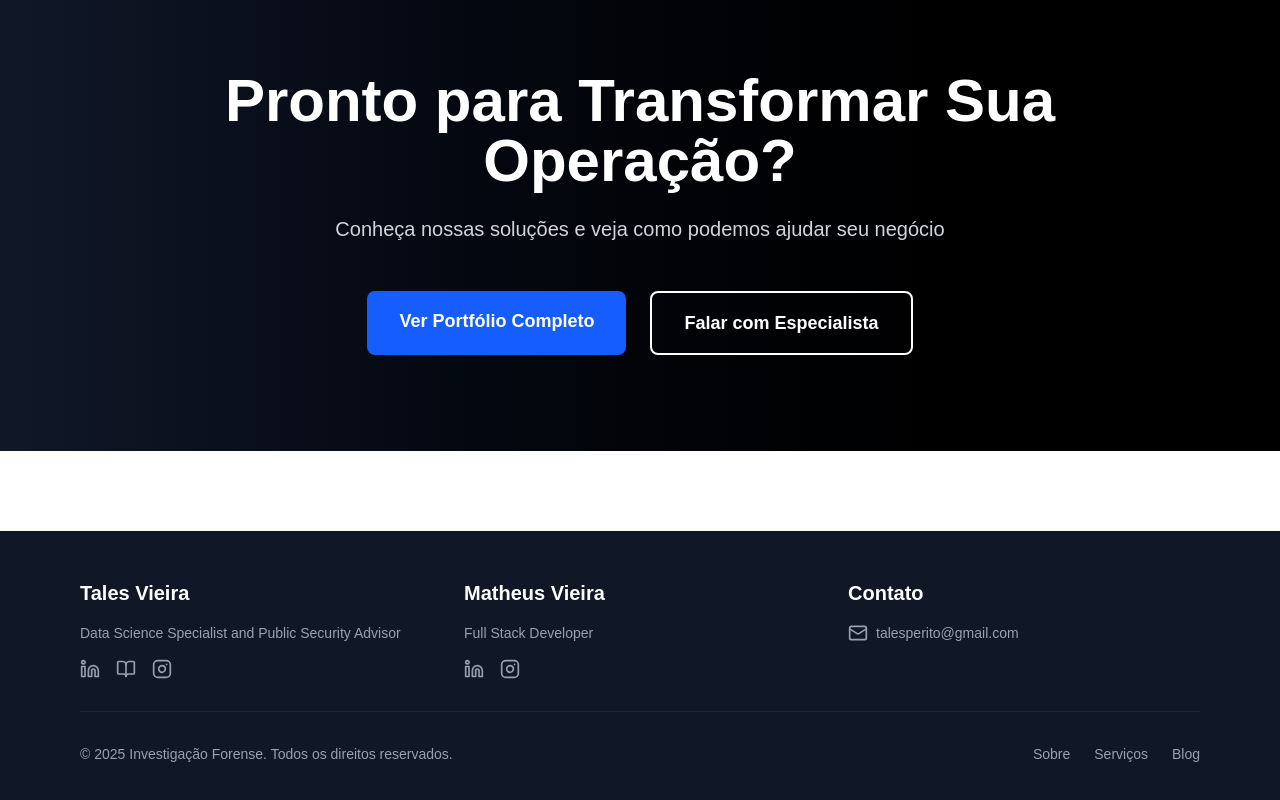
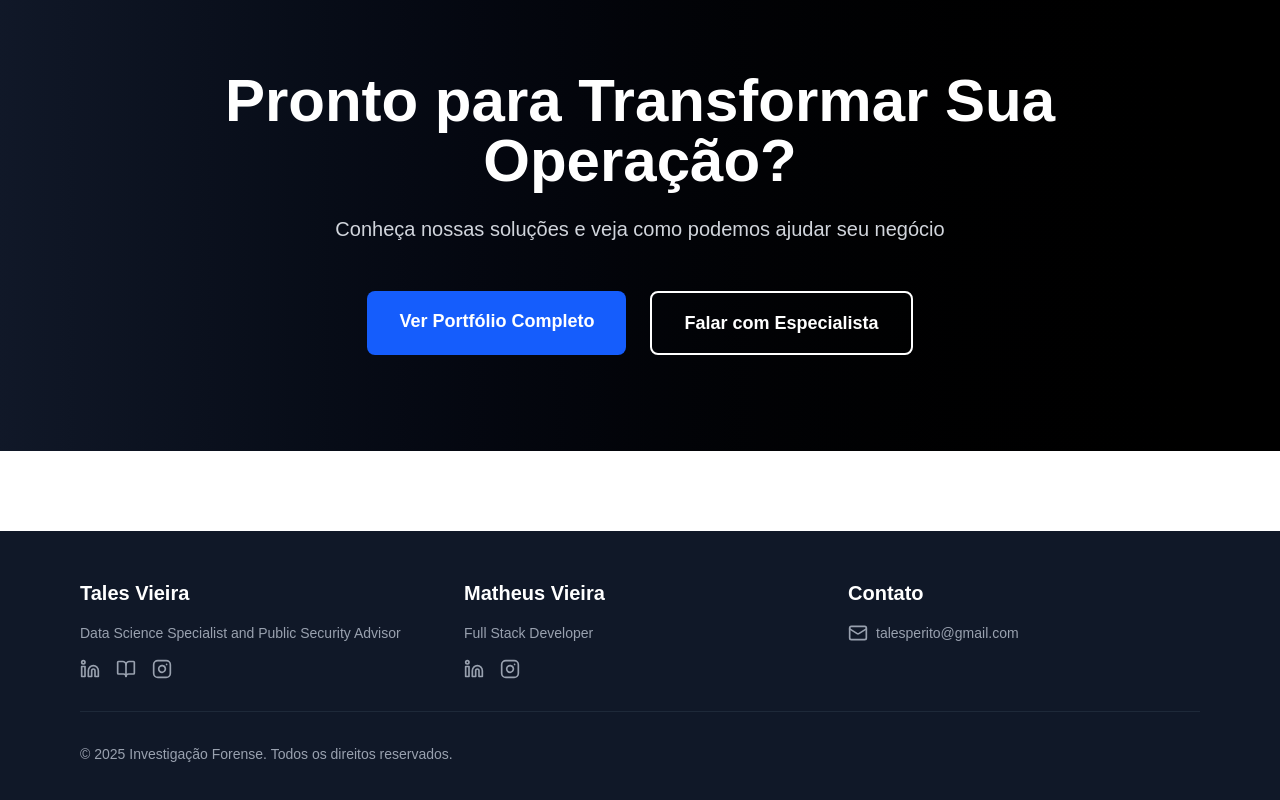
Before and after one commit to talesperito/investigacao-forense, a Next.js app: page / in a window 1280 px wide. Shown: the part 3317-4117 px from the top of the page. Built offline with nearby package versions, Linux system fonts and the light colour scheme.

Commit message:
Remove footer links: Sobre, Serviços and Blog
Removed links to 'Sobre', 'Serviços', and 'Blog' from the footer.

```diff
--- a/components/Footer.tsx
+++ b/components/Footer.tsx
@@ -104,15 +104,6 @@ export default function Footer() {
               © {currentYear} Investigação Forense. Todos os direitos reservados.
             </p>
             <nav className="flex gap-6 text-sm">
-              <Link href="/sobre" className="text-gray-400 hover:text-white transition-colors duration-200">
-                Sobre
-              </Link>
-              <Link href="/servicos" className="text-gray-400 hover:text-white transition-colors duration-200">
-                Serviços
-              </Link>
-              <Link href="/blog" className="text-gray-400 hover:text-white transition-colors duration-200">
-                Blog
-              </Link>
             </nav>
           </div>
         </div>
```
